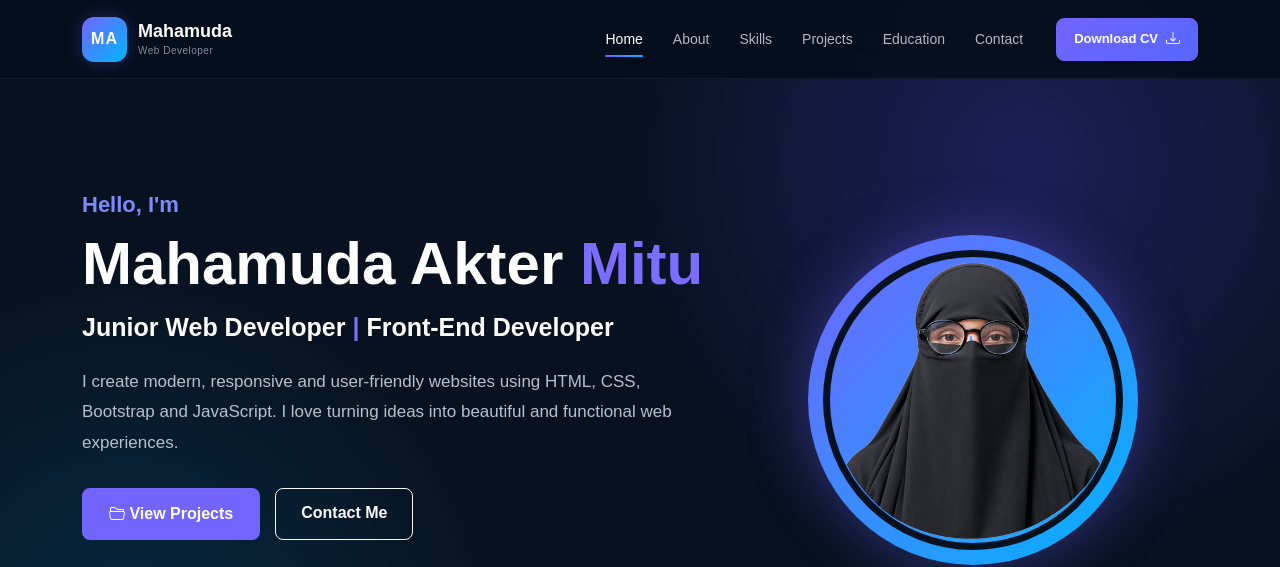
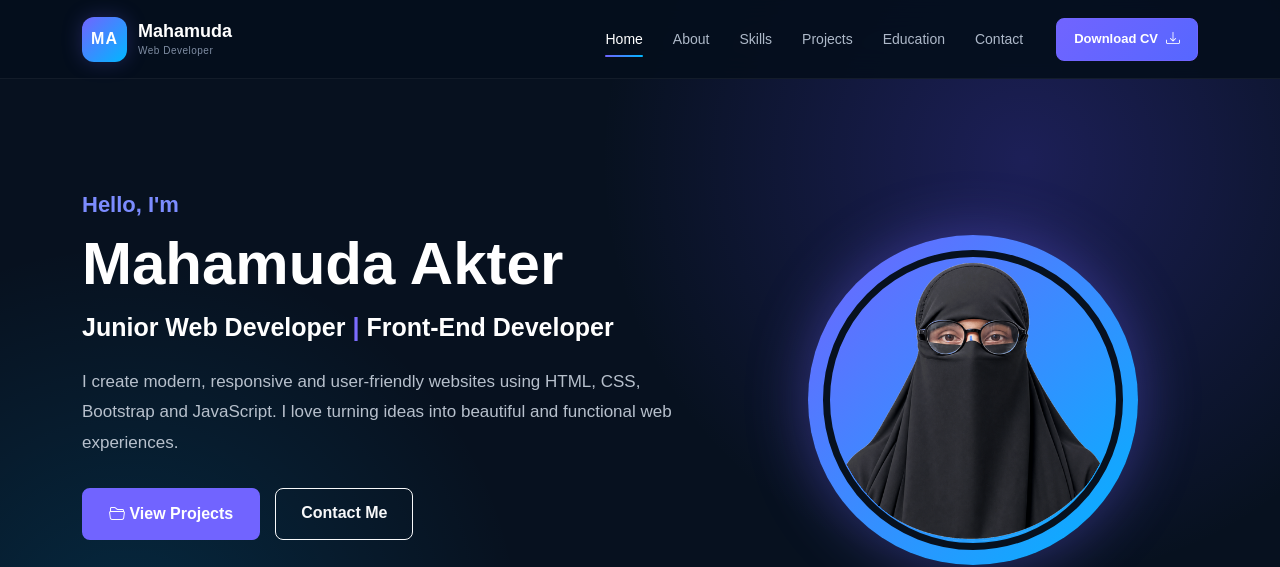
Before and after one commit to mahamuda87-wdd/Mahamuda-Portfolio, a plain HTML site: page index.html in a window 1280 px wide. Shown: the top 567 px of the page. Drawn offline with nearby package versions, Linux system fonts and the light colour scheme; a script that the page names is missing.

Commit message:
Update index.html

```diff
--- a/index.html
+++ b/index.html
@@ -197,7 +197,7 @@
                     </p>
 
                     <h1 class="hero-title">
-                        Mahamuda Akter <span>Mitu</span>
+                        Mahamuda Akter
                     </h1>
 
                     <h2 class="hero-role">
```
